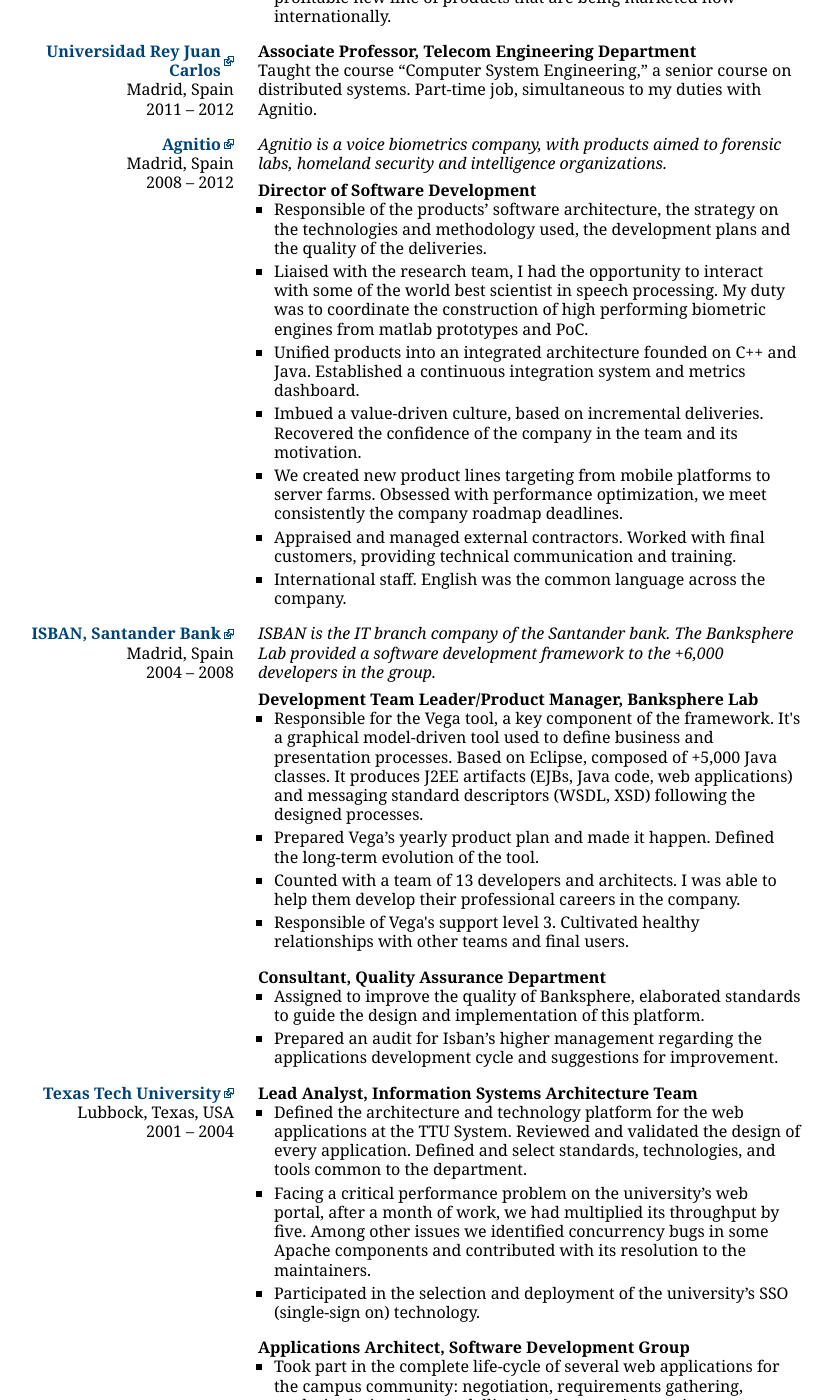
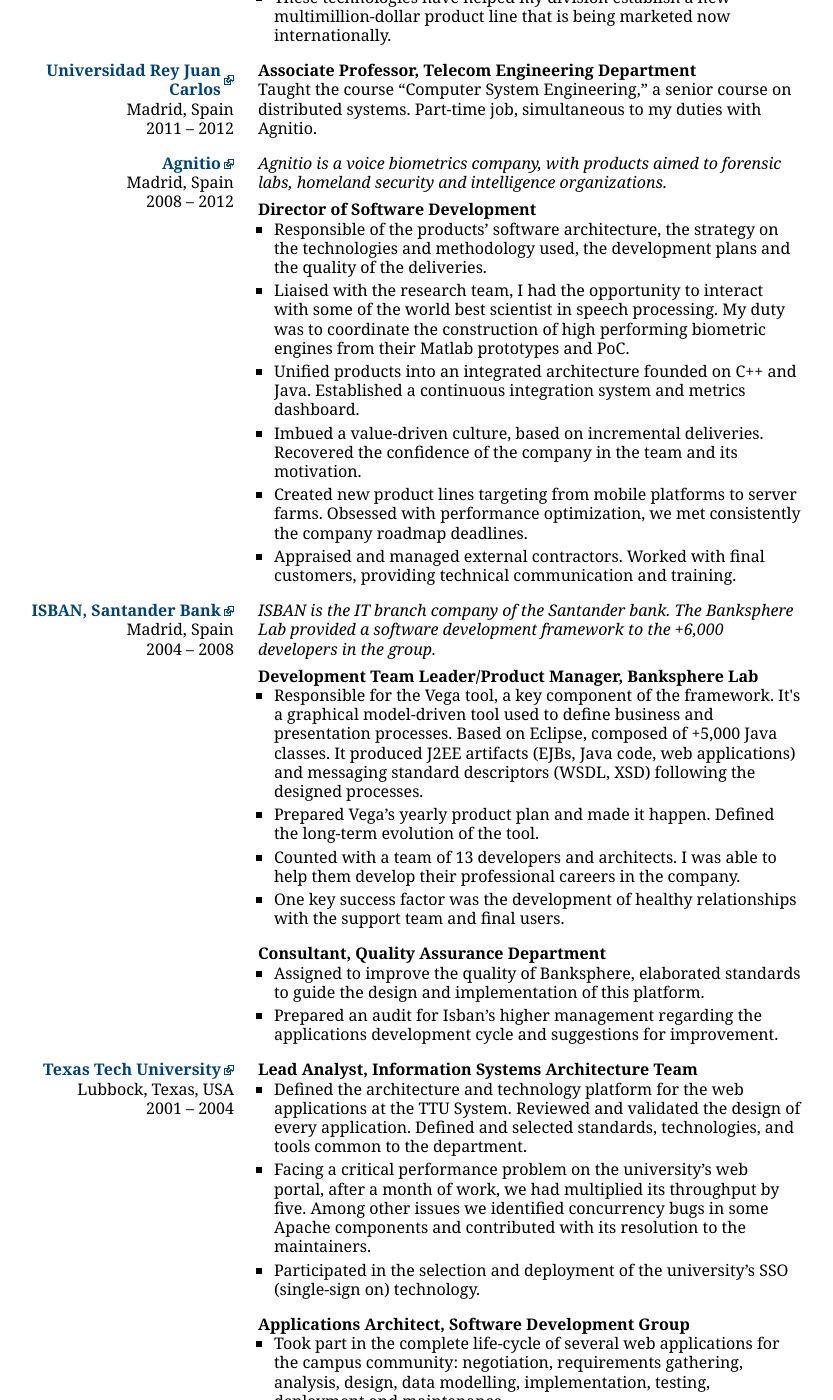
Before and after one commit to EdFuentetaja/EdFuentetaja.github.io, a Jekyll site: the page resume/ed_fuentetaja_resume_2018.html, which Jekyll copies as it is, in a window 1280 px wide and 1400 px high, scrolled down 1415 px. Shown: the whole window, without its empty margins (236-1069 px from the left). Built offline with Jekyll 4.4.1, drawn with Linux system fonts in a browser that asks for light colours; some of the changed text lies outside the part shown.

Commit message:
Reviewed CV version.

```diff
--- a/resume/ed_fuentetaja_resume_2018.html
+++ b/resume/ed_fuentetaja_resume_2018.html
@@ -172,7 +172,7 @@
       <p class="rd">moc.liamg@ajatetneuf.de</p>
       <p class="rd">1518 6309 56+</p>
       <p class="rd">ajatetneuf.odraude :epyks</p>
-      <p class="rd">760912 eropagniS ,daoR iugreM 101</p>
+      <p>Singapore</p>
     </div>
 
     <div class="sc">
@@ -183,15 +183,15 @@
         <div class="ps">
           <div class="pd">
             <ul>
-              <li>5 years working as a radio and signal processing specialist. Developing homeland security software defined radio applications.</li>
-              <li>20 years working with software: developer, Q&amp;A team leader, architect, director and professor. Strongest in hardcore process optimization, multi-threading and networking.</li>
-              <li>9 years managing software development teams, up to 15 people.</li>
+              <li>5 years' experience working as a radio and signal processing specialist, specialized in homeland security software defined radio applications.</li>
+              <li>20 years' experience working with software: developer, Q&amp;A team leader, architect, director and professor. My strength is in hardcore process optimization, multi-threading and networking.</li>
+              <li>9 years' experience managing software development teams, up to 15 people.</li>
               <li>Passionate, curious, pragmatic. My strategic plan is called "doing things."</li>
               <li>International working experience in three continents.</li>
               <li>Strong in getting the best out of a team and doing more with limited resources.</li>
-              <li>Love challenges and difficult problems. I still haven't found a problem in my professional career that I was not able to get to its root.</li>
-              <li>Stay calm and don't lose control even on the most stressful situations.</li>
-              <li>Good communicator. Good empathy and people skills.</li>
+              <li>Love challenges and difficult problems, I haven't found any in my professional career that I couldn't get to its root.</li>
+              <li>Stay calm and never lose control even on the most stressful situations.</li>
+              <li>Empathetic personality with great communication and people skills.</li>
               <li>Foremost, I always put my employer's interests first.</li>
             </ul>
           </div>
@@ -248,13 +248,13 @@
           <div class="pt">Principal Engineer, Advanced Solutions Division / Technology Product Office</div>
           <div class="pd">
             <ul>
-              <li>Leading the SDR and signal processing domain at the company product office. I have contributed to multiple homeland security projects, mainly focused on radio frequency signal detection, analysis, direction and location finding.</li>
-              <li>Implemented from scratch a heavily optimized software system for digital down conversion using the Intel AVX2 assembly instruction set. Running on a multicore CPU outperforms FPGA implementations ten times more expensive.</li>
+              <li>Currently leading the SDR and signal processing domain at the company product office. I have contributed to multiple homeland security projects, mainly focused on radio frequency signal detection, analysis, direction and location finding.</li>
+              <li>Implemented from scratch a heavily optimized software system for digital down conversion using the Intel AVX2 assembly instruction set. It outperforms FPGA implementations running on a general CPU ten times cheaper.</li>
               <li>Engineered a complete product for the detection of frequency hopping and OFDM signals under the noise floor running on inexpensive COTS hardware.</li>
               <li>Built a complete direction finding system that processes in real time 300 million IQ samples per second using a COTS multicore Intel CPU.</li>
               <li>In charge of the architecture of the software platform for sensor aggregation, analysis and user interface. Currently supporting more than 12 sub-systems including radars, RF signal detectors and direction finders, video analytics, etc.</li>
               <li>Currently developing a signal detection system based on machine learning techniques running on GPU.</li>
-              <li>These technologies have helped my division to establish a very profitable new line of products that are being marketed now internationally.</li>
+              <li>These technologies have helped my division establish a new multimillion-dollar product line that is being marketed now internationally.</li>
             </ul>
           </div>
         </div>
@@ -290,12 +290,11 @@
           <div class="pd">
             <ul>
               <li>Responsible of the products’ software architecture, the strategy on the technologies and methodology used, the development plans and the quality of the deliveries.</li>
-              <li>Liaised with the research team, I had the opportunity to interact with some of the world best scientist in speech processing. My duty was to coordinate the construction of high performing biometric engines from matlab prototypes and PoC.</li>
+              <li>Liaised with the research team, I had the opportunity to interact with some of the world best scientist in speech processing. My duty was to coordinate the construction of high performing biometric engines from their Matlab prototypes and PoC.</li>
               <li>Unified products into an integrated architecture founded on C++ and Java. Established a continuous integration system and metrics dashboard.</li>
               <li>Imbued a value-driven culture, based on incremental deliveries. Recovered the confidence of the company in the team and its motivation.</li>
-              <li>We created new product lines targeting from mobile platforms to server farms. Obsessed with performance optimization, we meet consistently the company roadmap deadlines.</li>
+              <li>Created new product lines targeting from mobile platforms to server farms. Obsessed with performance optimization, we met consistently the company roadmap deadlines.</li>
               <li>Appraised and managed external contractors. Worked with final customers, providing technical communication and training.</li>
-              <li>International staff. English was the common language across the company.</li>
             </ul>
           </div>
         </div>
@@ -314,10 +313,10 @@
             <div class="pt">Development Team Leader/Product Manager, Banksphere Lab</div>
             <div class="pd">
               <ul>
-                <li>Responsible for the Vega tool, a key component of the framework. It's a graphical model-driven tool used to define business and presentation processes. Based on Eclipse, composed of +5,000 Java classes. It produces J2EE artifacts (EJBs, Java code, web applications) and messaging standard descriptors (WSDL, XSD) following the designed processes.</li>
+                <li>Responsible for the Vega tool, a key component of the framework. It's a graphical model-driven tool used to define business and presentation processes. Based on Eclipse, composed of +5,000 Java classes. It produced J2EE artifacts (EJBs, Java code, web applications) and messaging standard descriptors (WSDL, XSD) following the designed processes.</li>
                 <li>Prepared Vega’s yearly product plan and made it happen. Defined the long-term evolution of the tool.</li>
                 <li>Counted with a team of 13 developers and architects. I was able to help them develop their professional careers in the company.</li>
-                <li>Responsible of Vega's support level 3. Cultivated healthy relationships with other teams and final users.</li>
+                <li>One key success factor was the development of healthy relationships with the support team and final users.</li>
               </ul>
             </div>
         </div>
@@ -344,7 +343,7 @@
           <div class="pt">Lead Analyst, Information Systems Architecture Team</div>
           <div class="pd">
             <ul>
-              <li>Defined the architecture and technology platform for the web applications at the TTU System. Reviewed and validated the design of every application. Defined and select standards, technologies, and tools common to the department.</li>
+              <li>Defined the architecture and technology platform for the web applications at the TTU System. Reviewed and validated the design of every application. Defined and selected standards, technologies, and tools common to the department.</li>
               <li>Facing a critical performance problem on the university’s web portal, after a month of work, we had multiplied its throughput by five. Among other issues we identified concurrency bugs in some Apache components and contributed with its resolution to the maintainers.</li>
               <li>Participated in the selection and deployment of the university’s SSO (single-sign on) technology.</li>
             </ul>
@@ -354,7 +353,7 @@
           <div class="pt">Applications Architect, Software Development Group</div>
           <div class="pd">
             <ul>
-              <li>Took part in the complete life-cycle of several web applications for the campus community: negotiation, requirements gathering, analysis, design, data modelling, implementation, testing, deployment, and maintenance.</li>
+              <li>Took part in the complete life-cycle of several web applications for the campus community: negotiation, requirements gathering, analysis, design, data modelling, implementation, testing, deployment and maintenance.</li>
               <li>Some of the technologies/languages I employed were: XML/XSLT, J2EE, .NET, PHP, and Perl. As databases I used Oracle, DB2, and SQLServer.</li>
               <li>Developed the first successful campus web application based on Java/Struts, becoming the reference architecture.</li>
             </ul>
@@ -415,7 +414,7 @@
         <div class="ps">
           <div class="pt">Research Assistant, Electronics Department</div>
           <div class="pd">
-            <p>Together with a colleague designed and implemented a software suite of interactive graphical tools for the simulation of arbitrary physical and control processes, modeled as a system of differential equations. Written in C++ for Windows (3.1 at that time).</p>
+            <p>Together with a colleague designed and implemented from scratch a C++ software suite of interactive graphical tools for the simulation of arbitrary physical and control processes, modeled as a system of differential equations.</p>
           </div>
         </div>
       </div>
```
Also changed, not shown: other parts of resume/ed_fuentetaja_resume_2018.html (+2 -2 lines), resume/ed_fuentetaja_resume_2018_c.html (+1 -1 lines).
